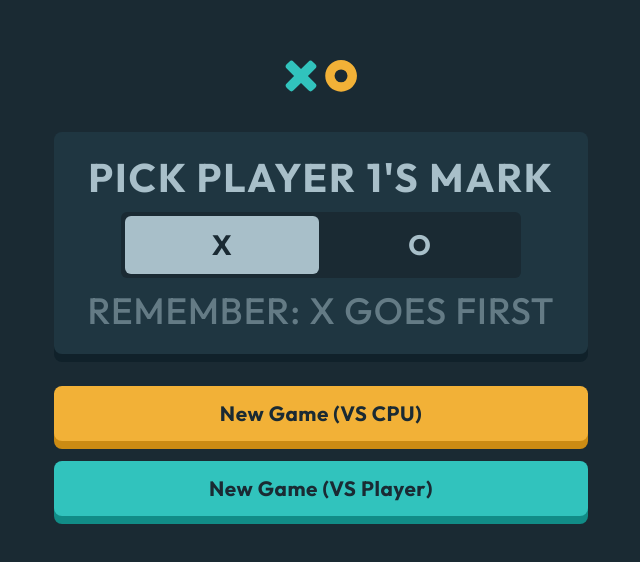
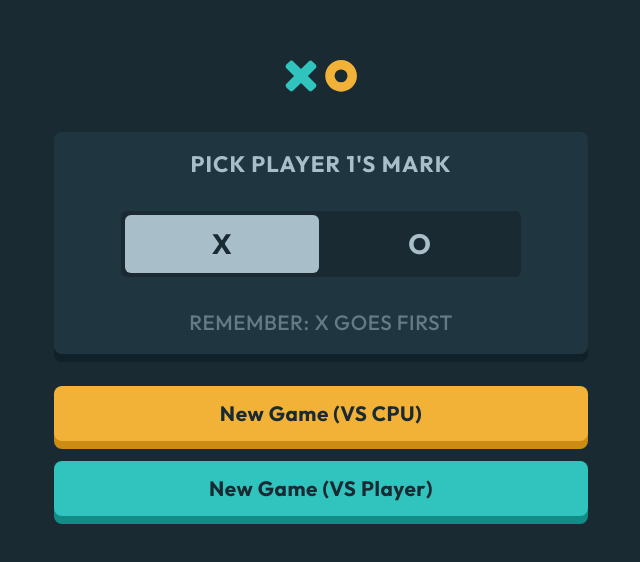
Before and after one commit to developedbygeo/Tic-tac-toe-v2, a React (Create React App) app: page /#/menu in a window 1280 px wide. Shown: the part 116-678 px from the top of the page, without its empty margins (319-959 px from the left). Built offline with nearby package versions, Linux system fonts and the light colour scheme.

Commit message:
style: assigning landscape classes

```diff
--- a/src/pages/Menu.jsx
+++ b/src/pages/Menu.jsx
@@ -40,18 +40,20 @@ const Menu = () => {
   };
 
   return (
-    <section className="game-cont flex flex-col gap-5 justify-evenly items-center h-4/6 w-5/6 md:w-7/12 md:justify-center md:gap-8 xl:h-5/6 xl:w-5/12 2xl:w-4/12">
+    <section className="flex flex-col gap-5 justify-evenly items-center h-4/6 w-5/6 md:w-7/12 md:justify-center md:gap-8 xl:h-5/6 xl:w-5/12 2xl:w-4/12 landmobileSS:landscape-menu">
       <div className="py-2">
         <Logo />
       </div>
-      <Card className="h-3/6 w-full flex flex-col justify-between items-center py-4 text-custom-silver md:h-1/4 xl:h-2/6">
-        <h1 className="font-bold uppercase tracking-wider md:text-xl">pick player 1&apos;s mark</h1>
+      <Card className="h-3/6 w-full flex flex-col justify-between items-center py-4 text-custom-silver md:h-1/4 lg:h-1/3 xl:h-2/6 landmobileSS:landscape-selection-menu">
+        <h1 className="font-bold text-s uppercase tracking-wider landmobileSS:text-base">
+          pick player 1&apos;s mark
+        </h1>
         <MenuSelect onMarkSelect={markSelectionHandler} selected={selectedMark} />
-        <h2 className="font-normal uppercase tracking-wide text-sm opacity-50 md:text-lg">
+        <h2 className="font-normal uppercase tracking-wide text-base opacity-50">
           Remember: x goes first
         </h2>
       </Card>
-      <div className="flex flex-col gap-5 w-full">
+      <div className="flex flex-col gap-5 w-full landmobileSS:landscape-selection-buttons">
         <CustomButton
           title="Play against the computer"
           type="primary"
```
